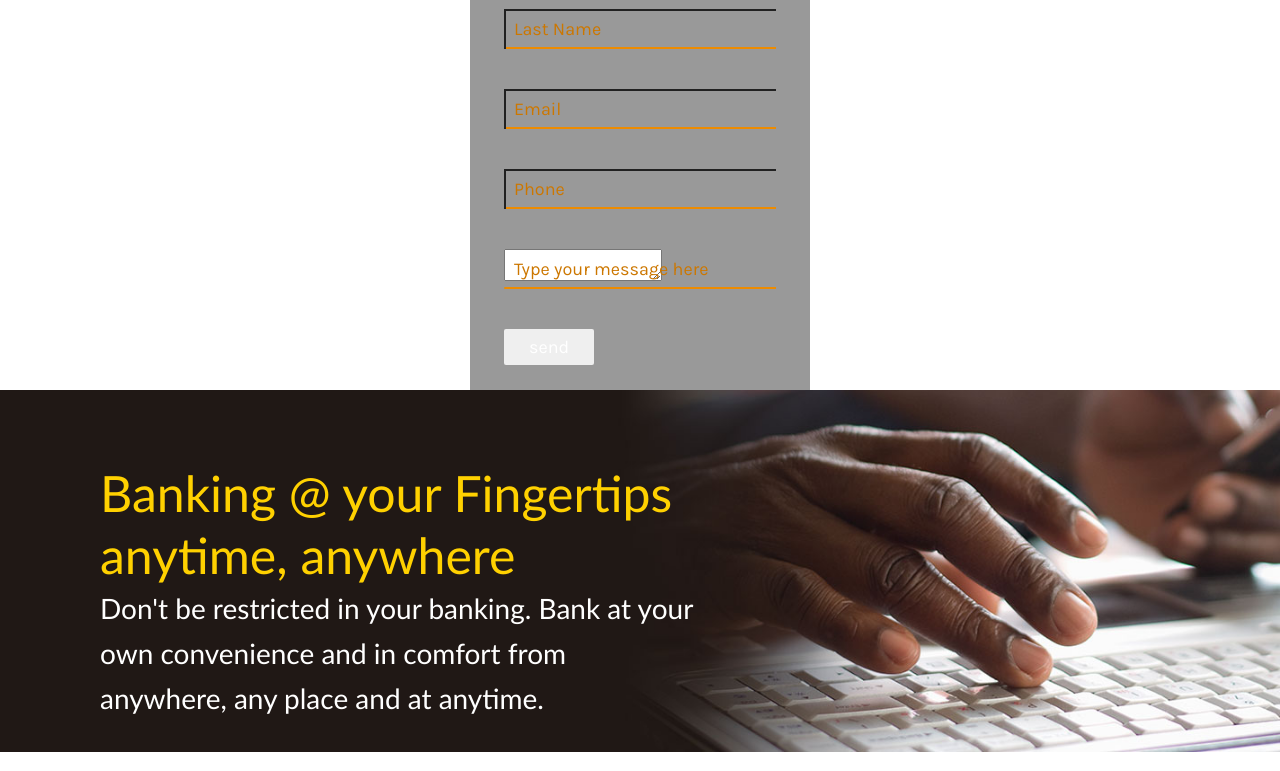
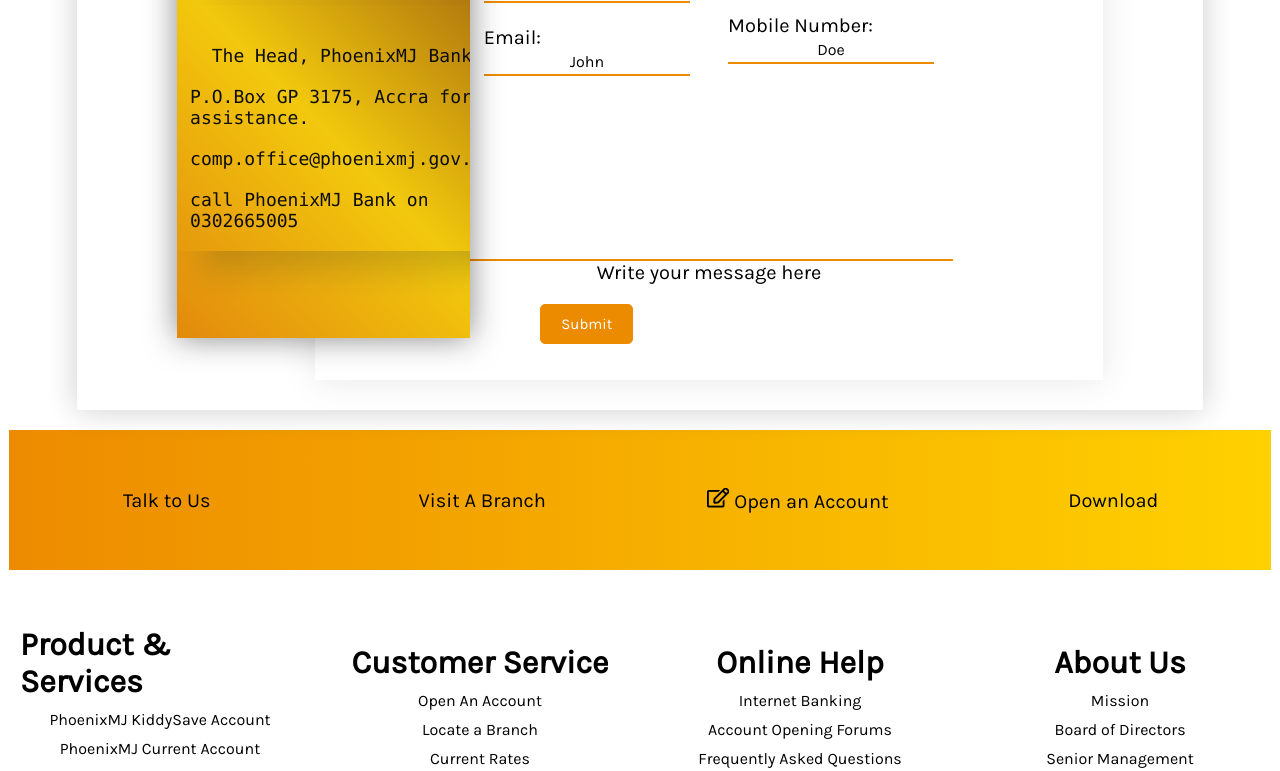
Before and after one commit to MockingJay-TC/Web_Application, a plain HTML site: page pages/e-banking.html in a window 1280 px wide. Shown: the part 300-1071 px from the top of the page. Drawn offline with Linux system fonts and the light colour scheme; a web font is replaced by a local one.

Commit message:
done editing contact page

```diff
--- a/css/contact.css
+++ b/css/contact.css
@@ -1,40 +1,98 @@
-.contact-bg{
-    position: relative;
-    justify-content: center;
-    align-items: contine;
-    background: #cecece;
-    border: 2px solid red;
+.contact-bg {
+  width: 88%;
+  height: 600px;
+  margin: 20px auto;
+  position: relative;
+  background: white;
+  box-shadow: 0px 0px 30px 0.1px rgba(0, 0, 0, 0.2);
+}
+.info {
+  position: absolute;
+  color: black;
+  filter: contrast(0.9);
+  top: 18%;
+  width: 26%;
+  left: 100px;
+  height: 70%;
+  z-index: 10;
+  background: linear-gradient(45deg, #ed8b00, #ffd100,#a36002);
+  box-shadow: 0px 0px 30px 0.1px rgba(0, 0, 0, 0.5);
+}
+.info h3 {
+  font-family: "Poppins";
+  font-weight: 400;
+  font-size: 40px;
+  text-align: left;
+  margin: 20px;
+}
+.contact {
+  width: 70%;
+  right: 100px;
+  position: absolute;
+  height: 85%;
+  top: 10%;
+  background: #ffffff;
+  box-shadow: 0px 0px 35px 0.2px rgba(0, 0, 0, 0.1);
+}
 
-    z-index: 0;
+.adde {
+  padding: 20px;
+  width: 290px;
+  margin: auto;
+  box-shadow: 25px 20px 30px 0.1px rgba(37, 37, 37, 0.2);
 }
-.contact-bg::before{
-    content: '';
-    position: absolute;
-    top:0;
-    left: 0px;
-    width: 50%;
-    height: auto;
-    background: #ed8b00;
+.add ul {
+  width: 200px;
 }
-.contact-bg .contact{
-    position: relative;
-    display: flex;
-    z-index: 1000;
+.adde ul li {
+  font-family: consolas;
+  padding-top: 20px;
+  color: black;
+  font-size: 18px;
 }
-.contact-bg .contact .info{
-    position: absolute;
-    top:40px;
-    width: 350px;
-    height: calc(100% - 80px);
-    background: #ed8b00;
-    z-index: 1;
-    padding: 40px;
-    display: flex;
-    flex-direction: column;
-    justify-content: space-between;
-    box-shadow: 0 20px 20px rgba(0,0,0,0.2);
+.form {
+
+  margin: 10px 150px;
+  place-content: center;
 
 }
-.contact-bg .contact .info h3{
+
+.form h3 {
+  font-family: "Poppins";
+  font-weight: 400;
+  font-size: 30px;
+  text-align: left;
+  margin: 15px 0px 10px 20px;
+  width: 100%;
+}
+.form-int{
+    font-size: 20px;
+    display: grid;
+    grid-template-columns: 1fr 1fr;
+}
+.form-int div input{
+    font-size: 16px;
+    outline: none;
+    border: none;
+    border-bottom: 2px solid #ed8b00;
+    padding: 3px;
+    width: 200px;
+}
+
+.textArea{
+    display: grid;
+    grid-column: 1/3;
+    text-align: left;
+}
+.textArea textarea{
+    padding: 10px;
+    font-size: 16px;
+    outline: none;
+    border: none;
+    border-bottom: 2px solid #ed8b00;
+
 
 }
+.textArea span{
+    margin-bottom: 20px;
+}
--- a/css/forms.css
+++ b/css/forms.css
@@ -1,126 +1,98 @@
-@import url("https://fonts.googleapis.com/css2?family=Poppins&display=swap");
+.contact-bg {
+    width: 88%;
+    height: 600px;
+    margin: 20px auto;
+    position: relative;
+    background: white;
+    box-shadow: 0px 0px 30px 0.1px rgba(0, 0, 0, 0.2);
+  }
+  .info {
+    position: absolute;
+    color: black;
+    filter: contrast(0.9);
+    top: 18%;
+    width: 26%;
+    left: 100px;
+    height: 70%;
+    z-index: 10;
+    background: linear-gradient(45deg, #ed8b00, #ffd100,#a36002);
+    box-shadow: 0px 0px 30px 0.1px rgba(0, 0, 0, 0.5);
+  }
+  .info h3 {
+    font-family: "Poppins";
+    font-weight: 400;
+    font-size: 40px;
+    text-align: left;
+    margin: 20px;
+  }
+  .contact {
+    width: 70%;
+    right: 100px;
+    position: absolute;
+    height: 85%;
+    top: 10%;
+    background: #ffffff;
+    box-shadow: 0px 0px 35px 0.2px rgba(0, 0, 0, 0.1);
+  }
 
-.bodyer {
-  margin: 0px;
-  padding: 0px;
-  box-sizing: border-box;
-  font-family: "Poppins", sans-serif;
-  display: flex;
-  justify-content: center;
-  align-items: center;
-  background: #999;
-  height: 600px;
+  .adde {
+    padding: 20px;
+    width: 290px;
+    margin: auto;
+    box-shadow: 25px 20px 30px 0.1px rgba(37, 37, 37, 0.2);
   }
-.deposit-card {
-  width: 80%;
-  padding: 20px;
+  .add ul {
+    width: 200px;
   }
-.deposit-card h2 {
-  width: 100%;
-  color: #ed8b00;
-  font-size: 36px;
-  text-align: center;
-  margin-bottom: 10px;
+  .adde ul li {
+    font-family: consolas;
+    padding-top: 20px;
+    color: black;
+    font-size: 18px;
   }
-.deposit-card .row100{
-    position: relative;
-    width: 100%;
-    display: grid;
-    grid-template-columns: repeat(auto-fit,minmax(300px,1fr));
+  .form {
+
+    margin: 10px 150px;
+    place-content: center;
 
   }
-.deposit-card .row100 .col{
-    position: relative;
+
+  .form h3 {
+    font-family: "Poppins";
+    font-weight: 400;
+    font-size: 30px;
+    text-align: left;
+    margin: 15px 0px 10px 20px;
     width: 100%;
-    padding: 0 10px;
-    margin: 30px 0 10px;
-    transition: 0.5s;
   }
-.deposit-card .row100 .inputBox{
-    position: relative;
-    width: 100%;
-    height: 40px;
-    color: #cc7700;
+  .form-int{
+      font-size: 20px;
+      display: grid;
+      grid-template-columns: 1fr 1fr;
   }
-.deposit-card .row100 .inputBox input,
-.deposit-card .row100 .inputBox .textarea textarea{
-    position: absolute;
-    width: 100%;
-    height: 100%;
-    background: transparent;
-    box-shadow: none;
+  .form-int div input{
+      font-size: 16px;
       outline: none;
-    font-size: 18px;
-    padding: 0 10px;
-    z-index: 1;
-    color: #ed8b00;
+      border: none;
+      border-bottom: 2px solid #ed8b00;
+      padding: 3px;
+      width: 200px;
+  }
+
+  .textArea{
+      display: grid;
+      grid-column: 1/3;
+      text-align: left;
+  }
+  .textArea textarea{
+      padding: 10px;
+      font-size: 16px;
+      outline: none;
+      border: none;
+      border-bottom: 2px solid #ed8b00;
+
 
   }
-.deposit-card .row100 .inputBox .text{
-    position: absolute;
-    top: 0;
-    left: 0;
-    line-height: 40px;
-    font-size: 18px;
-    padding: 0 10px;
-    display: block;
-    transition: 0.5s;
-    pointer-events: none;
+  .textArea span{
+      margin-bottom: 20px;
   }
-.deposit-card .row100 .inputBox input:focus + .text,
-.deposit-card .row100 .inputBox input:valid + .text{
-
-    top: -35px;
-    left: -10px;
-
-}
-.deposit-card .row100 .inputBox .line{
-    position: absolute;
-    bottom: 0;
-    display: block;
-    width: 100%;
-    height: 2px;
-    background: #ed8b00;
-    transition: 0.5;
-    border-radius: 2px;
-    pointer-events: none;
-}
-
-.deposit-card .row100 .inputBox input:focus ~ .line,
-.deposit-card .row100 .inputBox input:valid ~ .line{
-    height: 100%;
-}
-
-.deposit-card .row100 .inputBox .textarea{
-    position: relative;
-    width: 100%;
-    height: 100px;
-    padding: 10px 0;
-}
-.deposit-card .row100 .inputBox .textarea textarea{
-    height: 100%;
-    resize: none;
-}
-.deposit-card .row100 .inputBox textarea:focus + .text,
-.deposit-card .row100 .inputBox textarea:valid + .text{
-
-    top: -35px;
-    left: -10px;
-
-}
-.deposit-card .row100 .inputBox textarea:focus ~ .line,
-.deposit-card .row100 .inputBox textarea:valid ~ .line{
-    height: 100%;
-}
-
-input[type ='submit']
-{
-    border: none;
-    padding: 7px 25px;
-    cursor: pointer;
-    outline: none;
-    background: sharaaf;
-    color: #fff;
-    font-size: 18px;
-    border-radius: 2px
-}
--- a/css/style.css
+++ b/css/style.css
@@ -81,8 +81,8 @@
 }
 .sign:hover {
   color: white;
-  border: 1px solid #ed8b00;
-  background: #ed8b00;
+  border: 1px solid #a36002;
+  background: #a36002;
   cursor: pointer;
 }
 
@@ -248,3 +248,14 @@
 .latter span {
   padding-right: 20px;
 }
+
+.grade{
+  width: 98.6vw;
+  height: 140px;
+  display: grid;
+  grid-template-columns: 1fr 1fr 1fr 1fr;
+  background: linear-gradient(90deg, #ed8b00,  #ffd100);
+  font-family: 'Calibri';
+  font-weight: 400px;
+  font-size: 20px;
+}
--- a/pages/e-banking.html
+++ b/pages/e-banking.html
@@ -47,70 +47,66 @@
                 </li>
             </ul>
         </div>
-        <div class="bodyer">
-            <div class="deposit-card">
-                <h2> Customer Deposit</h2>
-                <div class="row100">
-                    <div class="col">
-                        <div class="inputBox">
-                            <input type="text" name="" required="required">
-                            <span class="text"> First Name</span>
-                            <span class="line"></span>
+        <div class="contact-bg">
+            <div class="info">
+                <h3>Contact Us</h3>
+                <div class="adde">
+                    <ul>
+                        <li>The Head, PhoenixMJ Bank</li>
+                        <li>P.O.Box GP 3175, Accra for assistance.</li>
+                        <li>comp.office@phoenixmj.gov.gh</li>
+                        <li>call PhoenixMJ Bank on 0302665005</li>
+                    </ul>
+                </div>
+
+            </div>
+            <div class="contact">
+                <div class="form">
+                    <h3>Welcome <span>Victor</span></h3>
+                    <form class="form-int" action="">
+                        <div class="firstName">
+                            <label for="fname">First name:</label><br>
+                            <input type="text" id="fname" name="fname" placeholder="Name""><br>
                         </div>
-                    </div>
-                    <div class="col">
-                        <div class="inputBox">
-                            <input type="text" name="" required="required">
-                            <span class="text"> Last Name</span>
-                            <span class="line"></span>
+                        <div class="lastName">
+                            <label for="lname">Last name:</label><br>
+                            <input type="text" id="lname" name="lname" placeholder="Name"><br><br>
                         </div>
-                    </div>
-                </div>
-                <div class="row100">
-                    <div class="col">
-                        <div class="inputBox">
-                            <input type="text" name="" required="required">
-                            <span class="text"> Email</span>
-                            <span class="line"></span>
+                        <div class="email">
+                            <label for="fname">Email:</label><br>
+                            <input type="text" id="fname" name="fname" value="John"><br>
                         </div>
-                    </div>
-                    <div class="col">
-                        <div class="inputBox">
-                            <input type="text" name="" required="required">
-                            <span class="text"> Phone </span>
-                            <span class="line"></span>
+                        <div class="lastName">
+                            <label for="lname">Mobile Number:</label><br>
+                            <input type="text" id="lname" name="lname" value="Doe"><br><br>
                         </div>
-                    </div>
-                    <div class="row100">
-                        <div class="col">
-                            <div class="inputBox textarea">
-                                <textarea required="required"></textarea>
-                                <span class="text"> Type your message here</span>
-                                <span class="line"></span>
-                            </div>
+                        <div class="textArea">
+                            <textarea name="" id="" cols="57" rows="8"></textarea>
+                            <span>Write your message here</span>
                         </div>
-                    </div>
-                    <div class="row100">
-                        <div class="col">
-                            <input type="submit" value="send">
-                        </div>
-                    </div>
+                        <input class="sign" type="submit" value="Submit">
+                    </form>
                 </div>
             </div>
+
         </div>
-        <div class="inside">
-            <div class="hand">
-                <img src="../images/hand.jpg" alt="">
+        <div class="grade">
+            <div class="talk">
+                <!-- <i class="fas fa-phone"></i> -->
+                <span>Talk to Us</span>
             </div>
-            <div class="anytime">
-                <span class="htxt"> Banking @ your Fingertips anytime, anywhere</span><br>
-                <span class="btxt"> Don't be restricted in your banking. Bank at your own convenience and in comfort
-                    from anywhere, any place and at anytime.</span>
+            <div class="branch">
+                <!-- <i class="fas fa-info-circle"></i> -->
+                <span>Visit A Branch</span>
             </div>
-            <div class="empty">
-
+            <div class="account">
+                <i class="far fa-edit"></i>
+                <span>Open an Account</span>
             </div>
-
+            <div class="download">
+                <!-- <i class="fas fa-download"> </i> -->
+                <span>Download</span>
+            </div>
         </div>
         <div>
             <div class="footer">
```
Also changed, not shown: css/product.css (+0 -11 lines), pages/contact.html (+41 -39 lines). Lines whose indentation alone changed are shown as unchanged.
